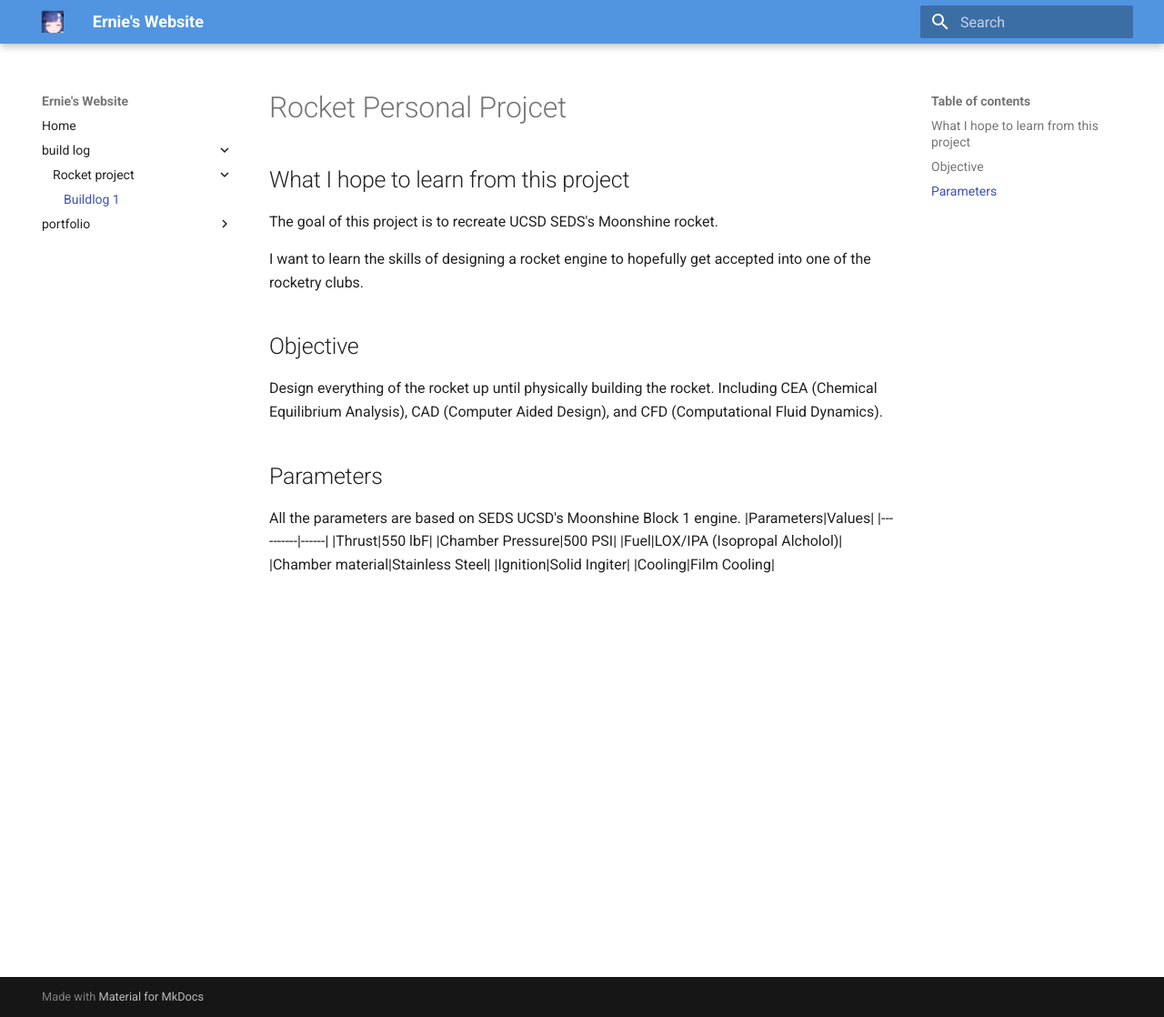
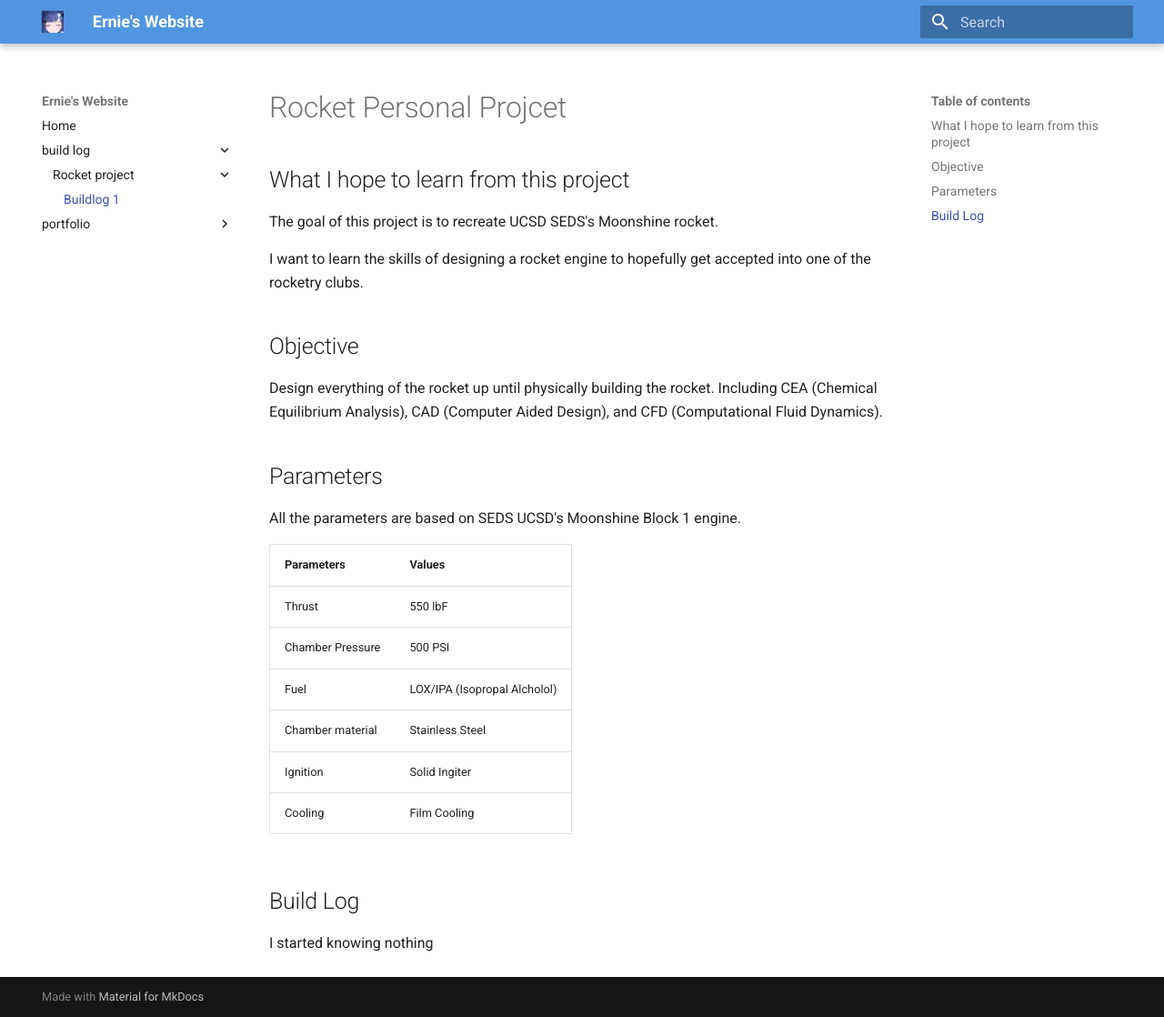
Before and after one commit to Stargazer1011/stargazer1011.github.io, an MkDocs documentation site: the page built from docs/Rocket_buildlog_1.md, in a window 1280 px wide and 1118 px high. Shown: the whole window at 91% size. Built offline with MkDocs 1.6.1 and Material for MkDocs 9.7.7, drawn with Linux system fonts in a browser that asks for light colours.

Commit message:
testing tables 2

```diff
--- a/docs/Rocket_buildlog_1.md
+++ b/docs/Rocket_buildlog_1.md
@@ -10,6 +10,7 @@ Including CEA (Chemical Equilibrium Analysis), CAD (Computer Aided Design), and
 
 ## Parameters
 All the parameters are based on SEDS UCSD's Moonshine Block 1 engine.
+
 |Parameters|Values|
 |----------|------|
 |Thrust|550 lbF|
@@ -18,3 +19,6 @@ All the parameters are based on SEDS UCSD's Moonshine Block 1 engine.
 |Chamber material|Stainless Steel|
 |Ignition|Solid Ingiter|
 |Cooling|Film Cooling|
+
+## Build Log
+I started knowing nothing
```
